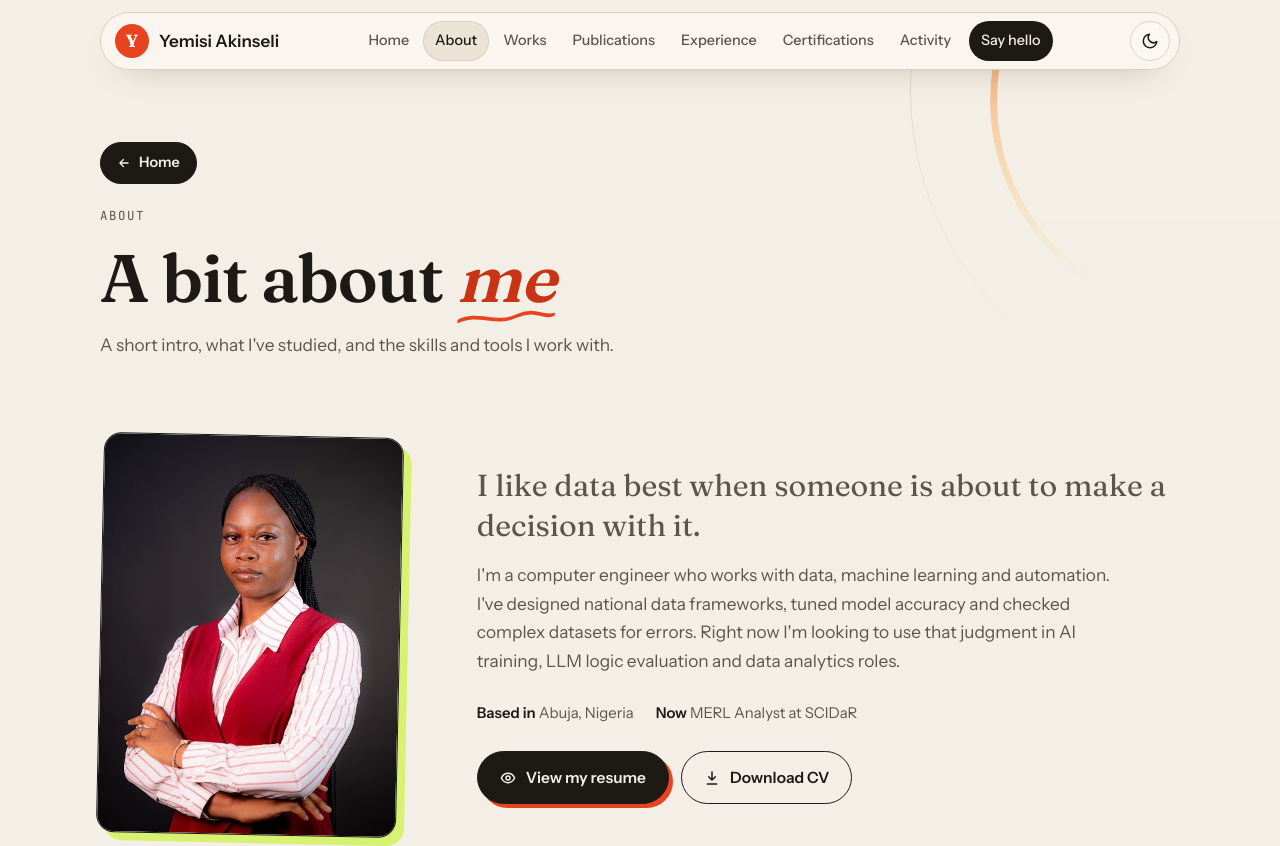
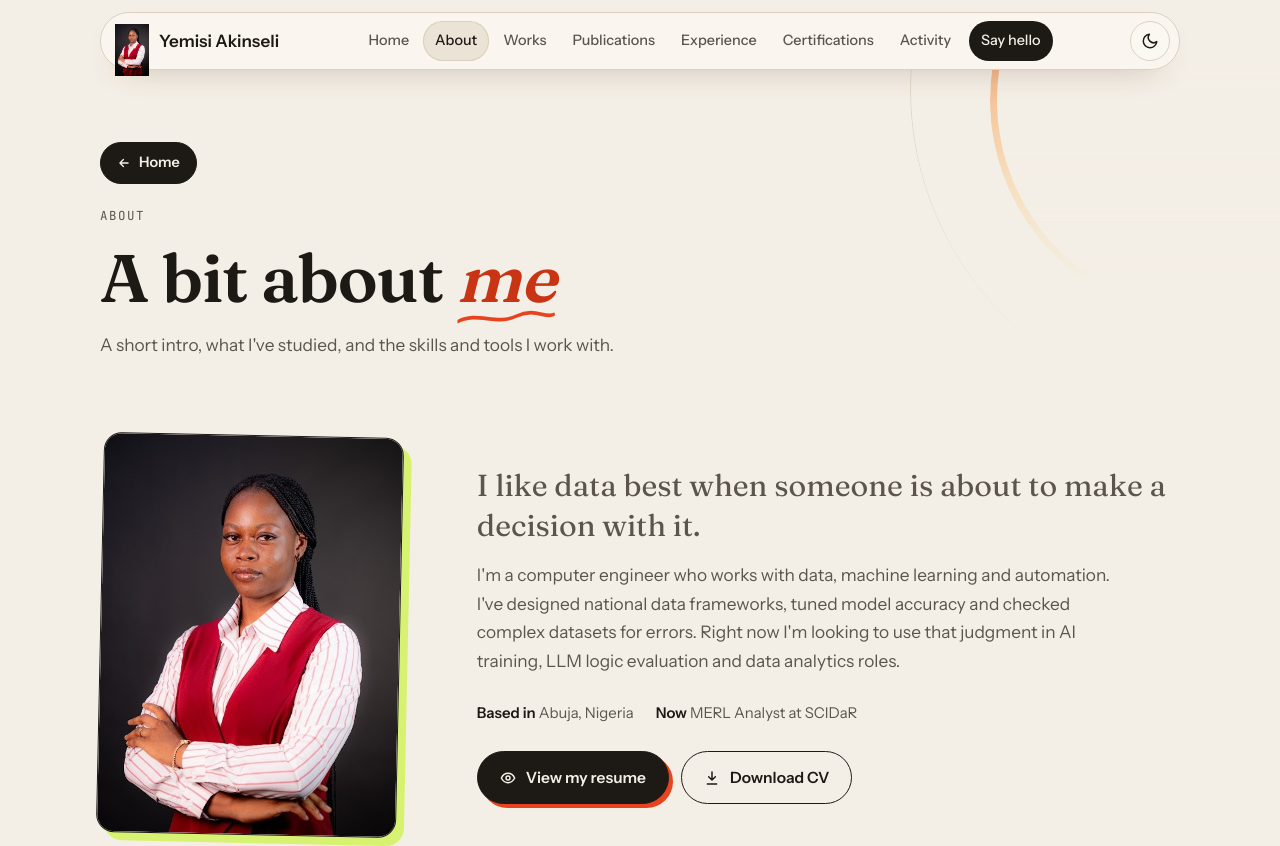
Before and after one commit to yemisiakinseli/yemisiakinseli.github.io, a plain HTML site: page about.html in a window 1280 px wide. Shown: the top 846 px of the page. Drawn offline with Linux system fonts and the light colour scheme.

Commit message:
Replace brand mark text with favicon image

```diff
--- a/about.html
+++ b/about.html
@@ -18,7 +18,7 @@
   <div class="wrap">
    <div class="nav-row">
     <a class="brand" href="index.html" aria-label="Yemisi Akinseli, home">
-      <span class="brand-mark">Y</span><span class="brand-name">Yemisi Akinseli</span>
+      <span class="brand-mark"><img src="favicon.jpg" alt=""></span><span class="brand-name">Yemisi Akinseli</span>
     </a>
     <nav class="nav-links" id="navLinks" aria-label="Main"><a href="index.html">Home</a><a href="about.html" aria-current="page">About</a><a href="works.html">Works</a><a href="publications.html">Publications</a><a href="experience.html">Experience</a><a href="certifications.html">Certifications</a><a href="activity.html">Activity</a><a href="contact.html" class="nav-cta">Say hello</a></nav>
     <div class="nav-actions">
```
